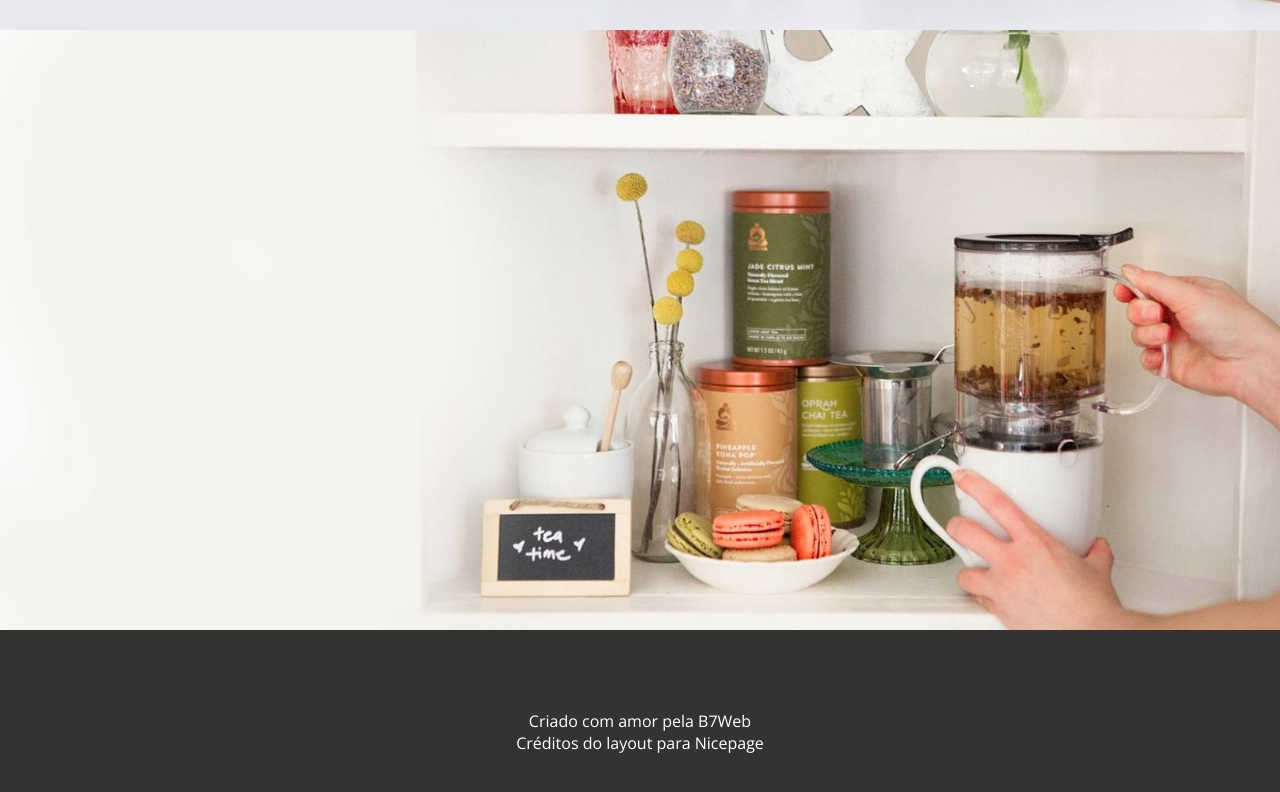
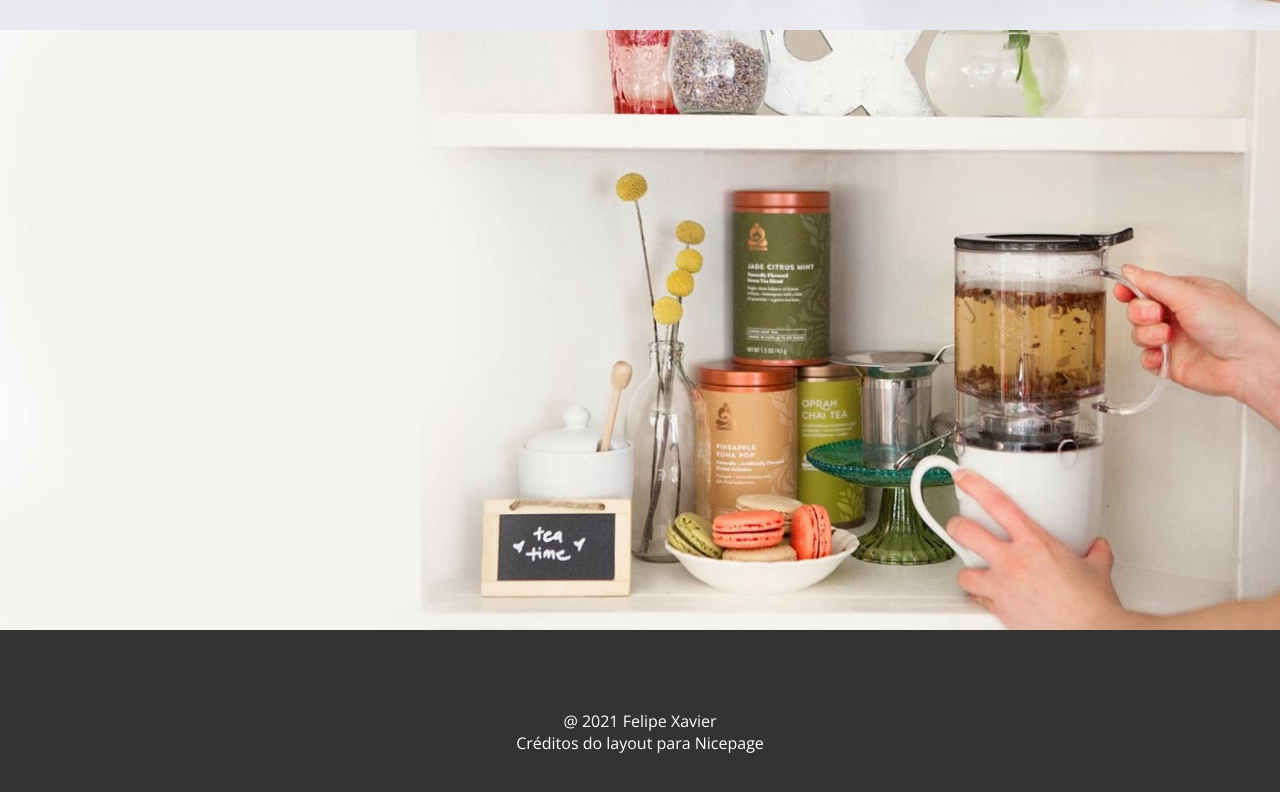
Before and after one commit to felipexavier26/Projeto-Starbucks, a plain HTML site: page index.html in a window 1280 px wide. Shown: the part 4074-4866 px from the top of the page. Drawn offline with nearby package versions, Linux system fonts and the light colour scheme.

Commit message:
Update index.html

```diff
--- a/index.html
+++ b/index.html
@@ -84,7 +84,7 @@
     </section>
     <section class="area5"></section>
     <footer>
-        Criado com amor pela B7Web<br/>
+         @ 2021 Felipe Xavier<br/>
         Créditos do layout para Nicepage
     </footer>
 </body>
```
